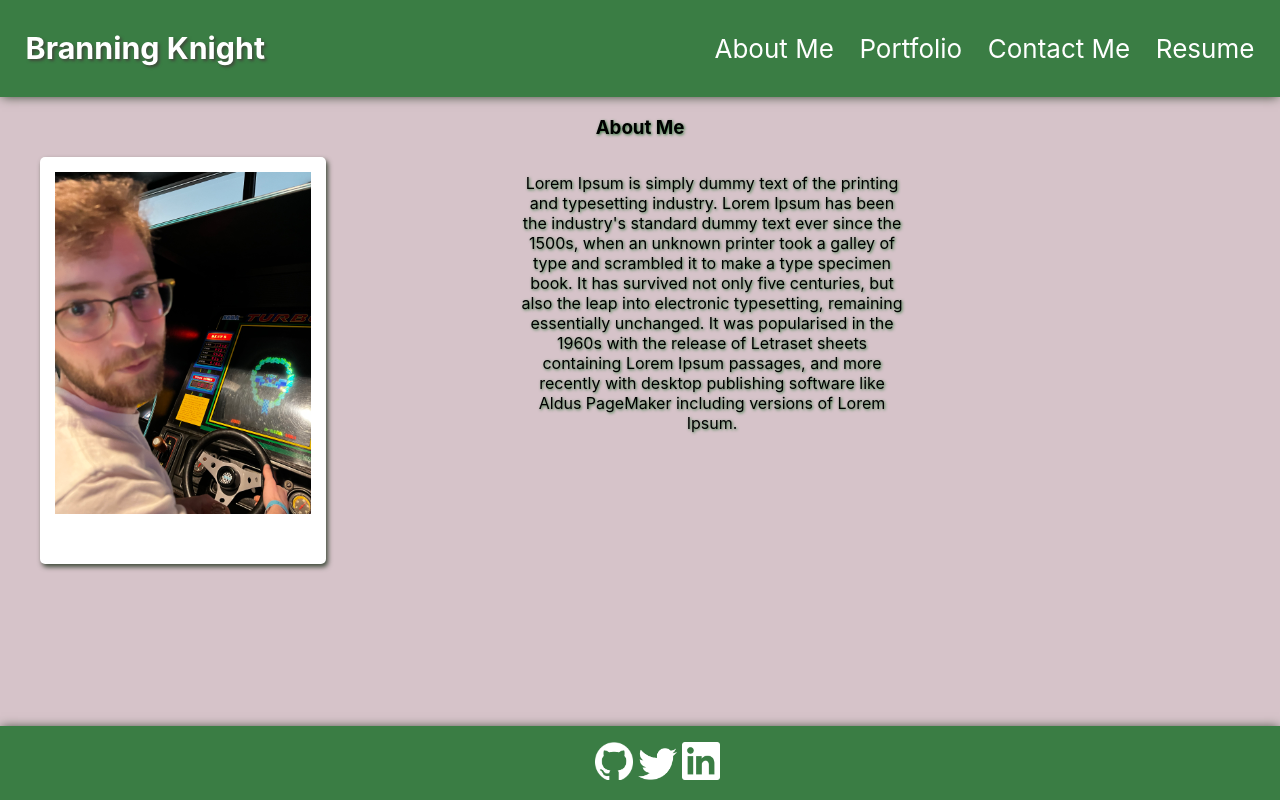
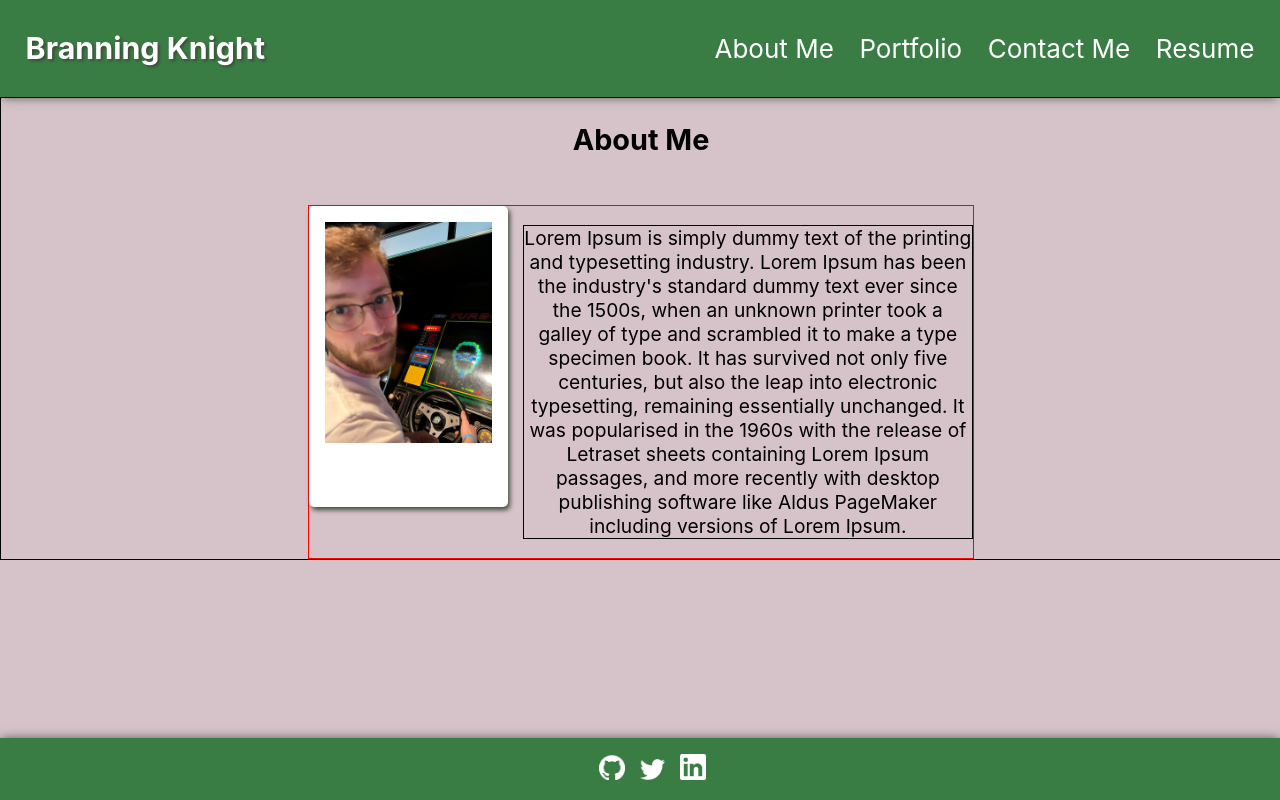
Before and after one commit to BranningK/reactPortfolio, a React (Create React App) app in the folder my-portfolio/: page / in a window 1280 px wide. Built offline with nearby package versions, Linux system fonts and the light colour scheme.

Commit message:
Updated About me

```diff
--- a/my-portfolio/src/App.css
+++ b/my-portfolio/src/App.css
@@ -15,27 +15,38 @@ body{
 }
 
 .aboutContainer{
-  display: grid;
+  display: relative;
   color: black;
-  text-shadow: 1px 1px 3px var(--dark-green);
-  margin: 0px 40px 0px 40px;
+  font-size: larger;
+  /* text-shadow: 1px 1px 3px var(--dark-green); */
+  border: 1px solid black;
+  width: 100%;
 }
 
 .infoContainer{
-  display: grid;
-  grid-template-columns: 2fr 3fr;
+  display: inline-grid;
+  grid-template-columns: .441466073fr 1fr;
+  grid-template-rows: 1fr;
+  grid-gap: 15px;
+  border: 1px solid red;
+  max-height: 50vh;
+  max-width: 90vw;
 }
 
 .bio{
-  max-width: 30vw;
+  max-width: 35vmax;
+
+  border: 1px solid black;
+  bottom: 0px;
 }
 
 .photoOfMe{
-  padding: 15px;
+  padding: 2vmin;
+  padding-bottom: 5vmax;
   background-color: white;
-  padding-bottom: 50px;
   border-radius: 5px;
-  min-width: 20vw;
+  min-width: 13vmin;
+  max-width: 13vmax;
   box-shadow: 2px 3px 5px  #3f4b3b;
 }
 
--- a/my-portfolio/src/components/pages/About.js
+++ b/my-portfolio/src/components/pages/About.js
@@ -3,7 +3,7 @@ import photoOfMe from '../../assets/photoOfMe.JPG'
 function About() {
   return (
     <div className='aboutContainer'>
-      <h3>About Me</h3>
+      <h2>About Me</h2><br></br>
       <div className='infoContainer'>
         <img className='photoOfMe' src={photoOfMe}></img>
         <p className='bio'>Lorem Ipsum is simply dummy text of the printing and typesetting industry. Lorem Ipsum has been the industry's standard dummy text ever since the 1500s, when an unknown printer took a galley of type and scrambled it to make a type specimen book. It has survived not only five centuries, but also the leap into electronic typesetting, remaining essentially unchanged. It was popularised in the 1960s with the release of Letraset sheets containing Lorem Ipsum passages, and more recently with desktop publishing software like Aldus PageMaker including versions of Lorem Ipsum.</p>
--- a/my-portfolio/src/styles/Footer.css
+++ b/my-portfolio/src/styles/Footer.css
@@ -11,8 +11,8 @@
   color: white;
   min-width: 100vw;
   min-height: 2vh;
-  position: absolute;
-  bottom: 0;
+  position: fixed;
+  bottom: 0px;
   display: flex;
   flex-direction: row;
   align-items: center;
@@ -28,7 +28,7 @@ li{
   list-style: none;
 }
 
-img{
-  max-width: 3vw;
-  margin-right: 5px;
+.App-footer img{
+  max-width: 2vw;
+  margin-right: 15px;
 }
--- a/my-portfolio/src/styles/Header.css
+++ b/my-portfolio/src/styles/Header.css
@@ -9,7 +9,7 @@
 .App-header {
   background-color: var(--dark-green);
   min-height: 10vh;
-  min-width: 100wv;
+  width: 100%;
   display: flex;
   flex-direction: row;
   align-items: center;
@@ -17,6 +17,7 @@
   font-size: calc(10px + 2vmin);
   color: white;
   box-shadow: 0px 2px 10px -2px var(--gray);
+  gap: 5vw;
 }
 
 .App-header h3{
```
